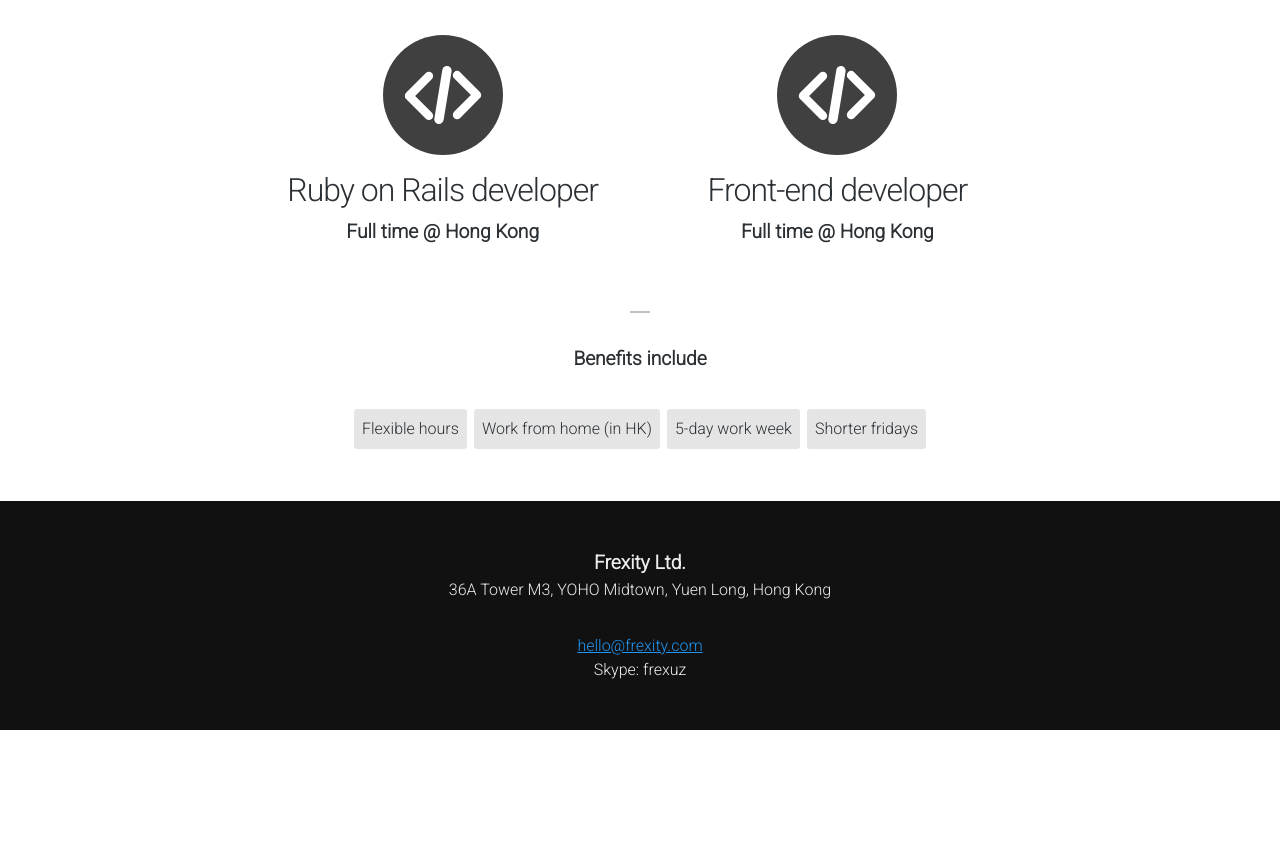
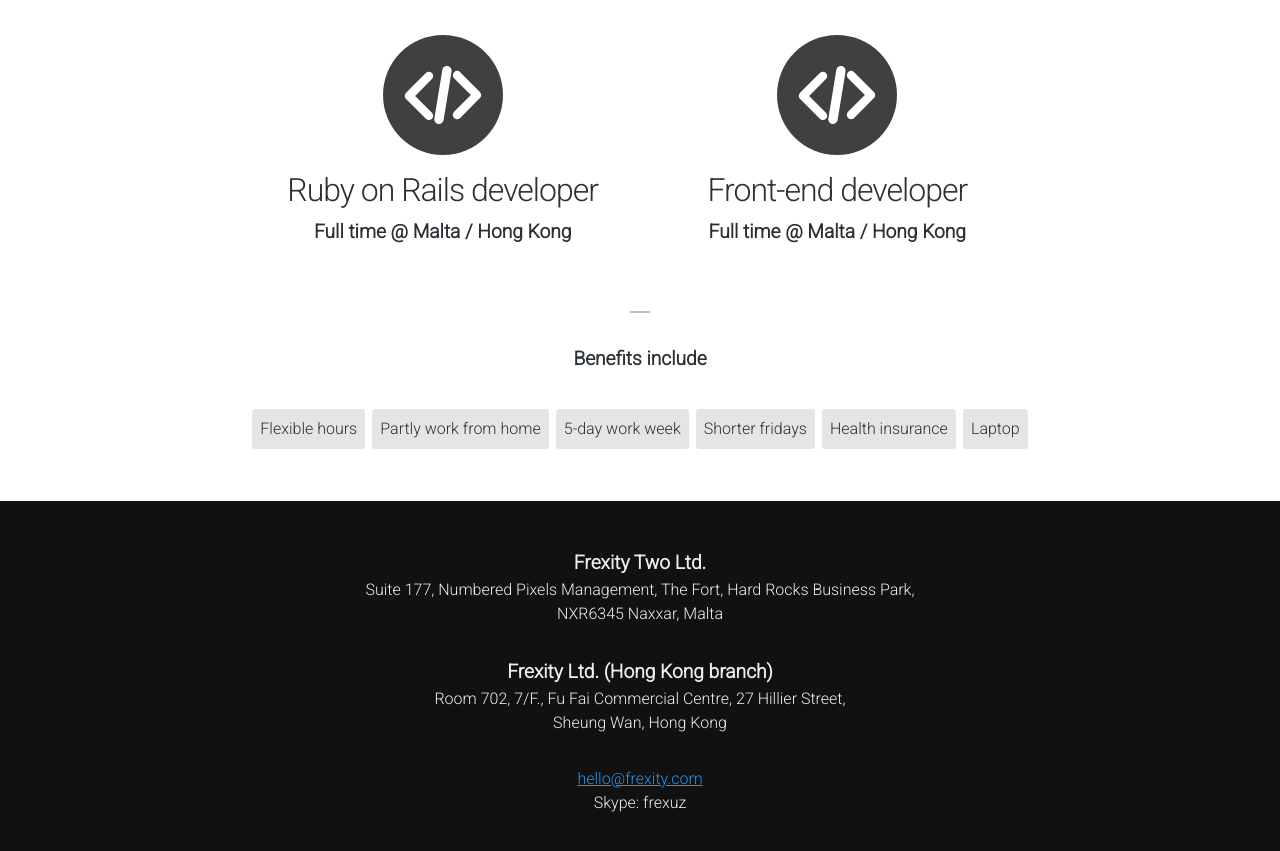
Before and after one commit to Frexity/frexity.github.io, a plain HTML site: page index.html in a window 1280 px wide. Shown: the part 3079-3930 px from the top of the page. Before the commit the page ends 3809 px from the top, so only its background shows below. Drawn offline with Linux system fonts and the light colour scheme; a script that the page names is missing.

Commit message:
Adding malta address

```diff
--- a/index.html
+++ b/index.html
@@ -162,7 +162,7 @@
             <svg viewBox="0 0 32 32" class="white"><g transform="translate(192 48)"><path d="M-187.148-31.646l6.721-6.72c0.671-0.672,0.671-1.76,0-2.432c-0.672-0.672-1.76-0.672-2.432,0l-7.91,7.91   c-0.344,0.342-0.51,0.793-0.504,1.24c-0.006,0.448,0.16,0.896,0.504,1.239l7.91,7.91c0.67,0.671,1.76,0.671,2.432,0   c0.673-0.672,0.671-1.76,0-2.432L-187.148-31.646L-187.148-31.646z"/><path d="M-161.23-33.239l-7.91-7.91c-0.672-0.672-1.76-0.672-2.433,0c-0.672,0.67-0.672,1.76,0,2.43l6.72,6.719l-6.72,6.721   c-0.672,0.671-0.672,1.759,0,2.431c0.67,0.672,1.759,0.672,2.433,0l7.91-7.91c0.342-0.342,0.51-0.791,0.504-1.24   C-160.723-32.448-160.891-32.897-161.23-33.239z"/><path d="M-175.76-21.995c-0.168,1.022-1.131,1.715-2.154,1.547l0,0c-1.021-0.168-1.713-1.134-1.545-2.154l3.188-19.404   c0.168-1.021,1.133-1.713,2.153-1.545l0,0c1.021,0.168,1.713,1.131,1.545,2.154L-175.76-21.995z"/></g></svg>
           </div>
           <h3>Ruby on Rails developer</h3>
-          <p><strong>Full time @ Hong Kong</strong></p>
+          <p><strong>Full time @ Malta / Hong Kong</strong></p>
           <!-- <p class="gutter-top"><a href="#" class="button">View full job description</a></p> -->
         </li>
         <li class="grid-box">
@@ -170,7 +170,7 @@
             <svg viewBox="0 0 32 32" class="white"><g transform="translate(192 48)"><path d="M-187.148-31.646l6.721-6.72c0.671-0.672,0.671-1.76,0-2.432c-0.672-0.672-1.76-0.672-2.432,0l-7.91,7.91   c-0.344,0.342-0.51,0.793-0.504,1.24c-0.006,0.448,0.16,0.896,0.504,1.239l7.91,7.91c0.67,0.671,1.76,0.671,2.432,0   c0.673-0.672,0.671-1.76,0-2.432L-187.148-31.646L-187.148-31.646z"/><path d="M-161.23-33.239l-7.91-7.91c-0.672-0.672-1.76-0.672-2.433,0c-0.672,0.67-0.672,1.76,0,2.43l6.72,6.719l-6.72,6.721   c-0.672,0.671-0.672,1.759,0,2.431c0.67,0.672,1.759,0.672,2.433,0l7.91-7.91c0.342-0.342,0.51-0.791,0.504-1.24   C-160.723-32.448-160.891-32.897-161.23-33.239z"/><path d="M-175.76-21.995c-0.168,1.022-1.131,1.715-2.154,1.547l0,0c-1.021-0.168-1.713-1.134-1.545-2.154l3.188-19.404   c0.168-1.021,1.133-1.713,2.153-1.545l0,0c1.021,0.168,1.713,1.131,1.545,2.154L-175.76-21.995z"/></g></svg>
           </div>
           <h3>Front-end developer</h3>
-          <p><strong>Full time @ Hong Kong</strong></p>
+          <p><strong>Full time @ Malta / Hong Kong</strong></p>
           <!-- <p class="gutter-top"><a href="#" class="button">View full job description</a></p> -->
         </li>
         <li>
@@ -179,21 +179,25 @@
         <li>
           <p class="gutter-bottom"><strong>Benefits include</strong></p>
           <span class="tag">Flexible hours</span>
-          <span class="tag">Work from home (in HK)</span>
+          <span class="tag">Partly work from home</span>
           <span class="tag">5-day work week</span>
           <span class="tag">Shorter fridays</span>
+          <span class="tag">Health insurance</span>
+          <span class="tag">Laptop</span>
         </li>
       </ul>
     </section>
 
     <footer>
-      <p><strong>Frexity Ltd.</strong></p>
-      <p>36A Tower M3, YOHO Midtown, Yuen Long, Hong Kong</p>
+      <p><strong>Frexity Two Ltd.</strong></p>
+      <p>Suite 177, Numbered Pixels Management, The Fort, Hard Rocks Business Park,<br />NXR6345 Naxxar, Malta</p>
+      <p class="gutter-top"><strong>Frexity Ltd. (Hong Kong branch)</strong></p>
+      <p>Room 702, 7/F., Fu Fai Commercial Centre, 27 Hillier Street,<br />Sheung Wan, Hong Kong</p>
       <p class="gutter-top"><a href="mailto:frexuz@frexuz.com">hello@frexity.com</a></p>
       <p>Skype: frexuz</p>
     </footer>
 
-    <script type="text/javascript">
+<!--     <script type="text/javascript">
       var _plr = _plr || [],
         baseUrl = 'https://pollr.net';
       _plr.push(['id', '526bf068-23eb-4a90-ac40-68e799d286f4']);
@@ -205,7 +209,7 @@
         p.src = baseUrl + '/assets/widget.min.js';
         var s = document.getElementsByTagName('script')[0]; s.parentNode.insertBefore(p, s);
       })();
-    </script>
+    </script> -->
 
   </body>
 </html>
```
